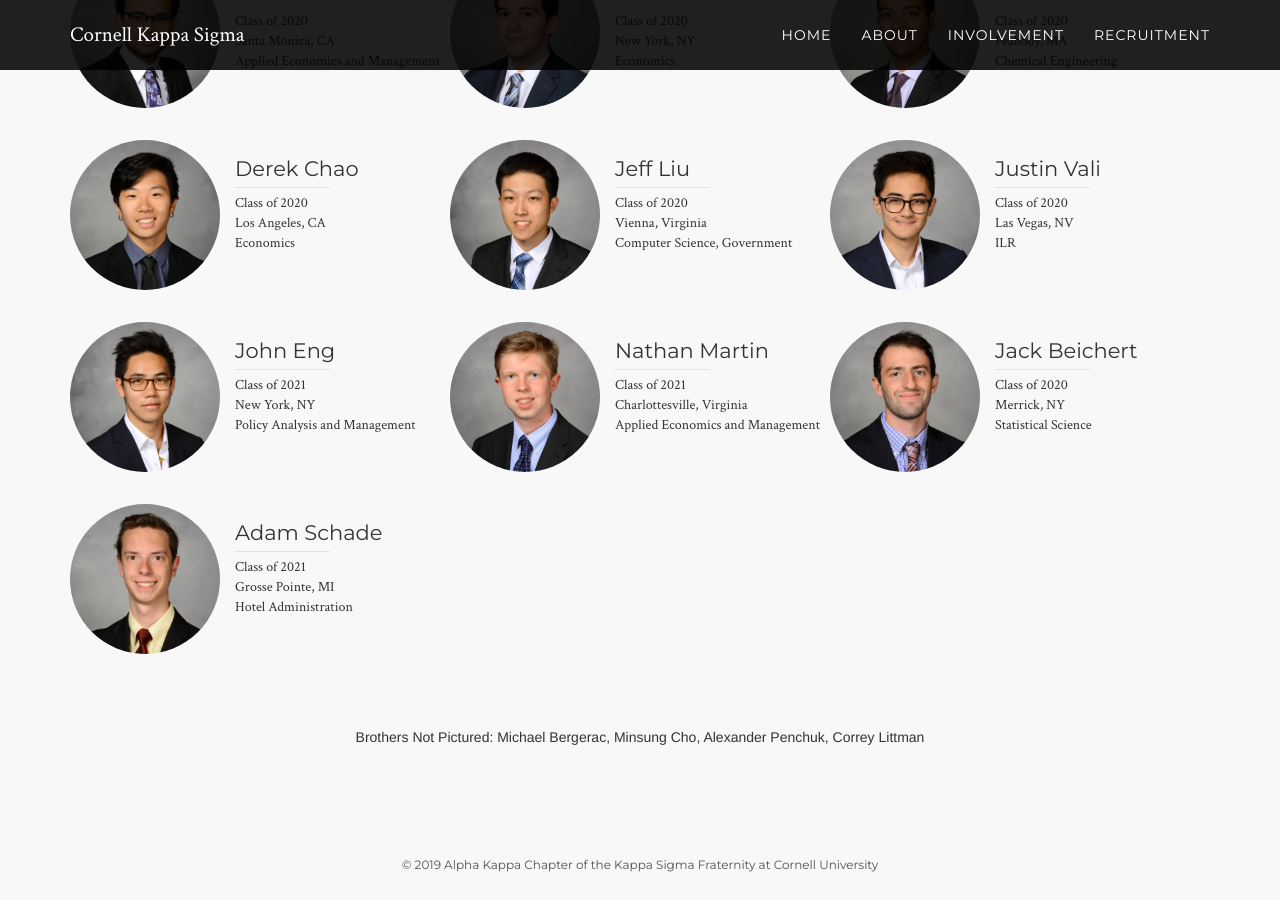
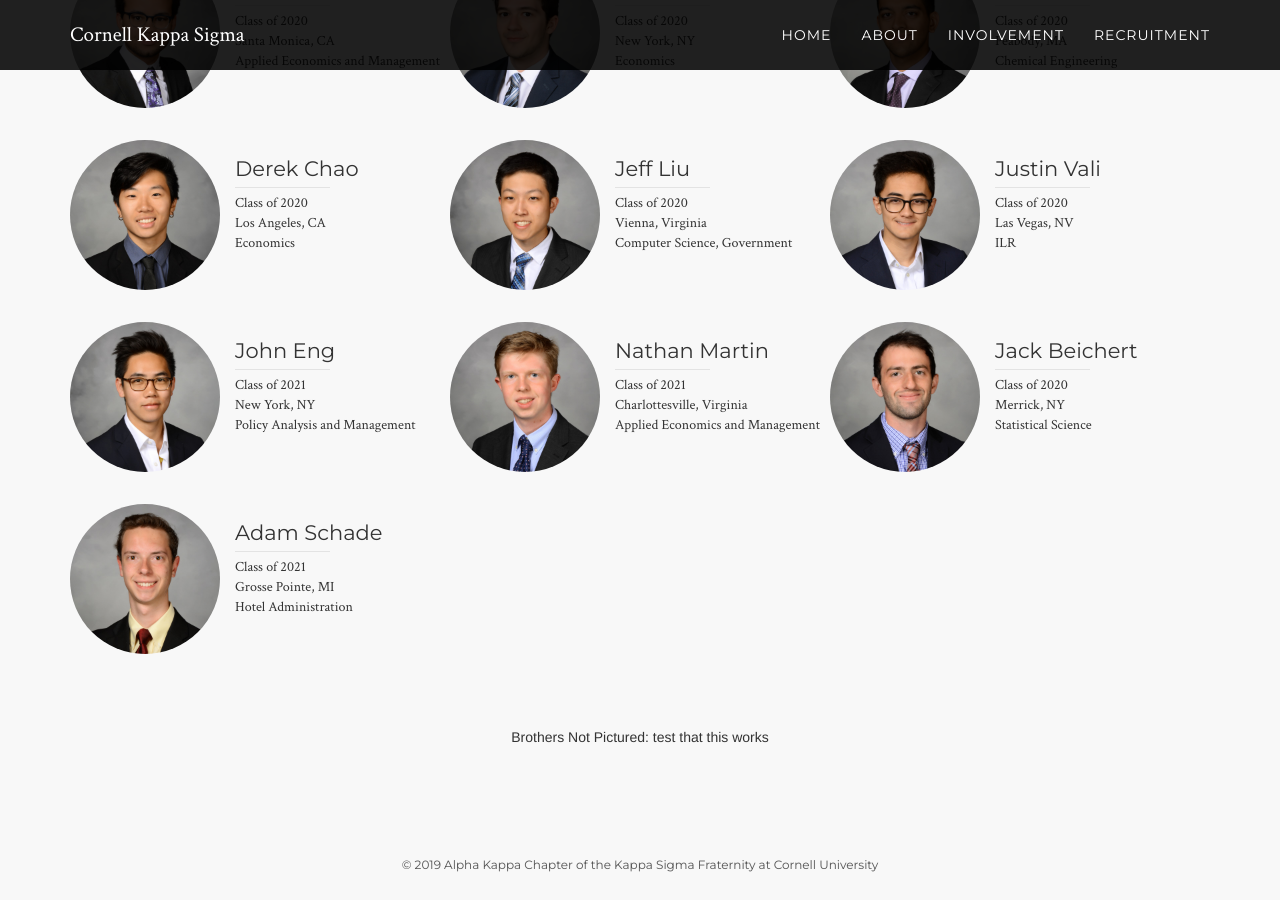
Before and after one commit to pjochillin/cornellkappasigma, a Jekyll site: the page built from index.html, in a window 1280 px wide and 900 px high, scrolled down 3534 px. Built offline with Jekyll 4.4.1, drawn with Linux system fonts in a browser that asks for light colours; nearby versions of some CDN libraries.

Commit message:
Update index.html

```diff
--- a/index.html
+++ b/index.html
@@ -624,7 +624,7 @@ layout: default
 </div>
 
             <br>
-            <p>Brothers Not Pictured: Michael Bergerac, Minsung Cho, Alexander Penchuk, Correy Littman
+            <p>Brothers Not Pictured: test that this works
 
         </div>
     </section>
```
